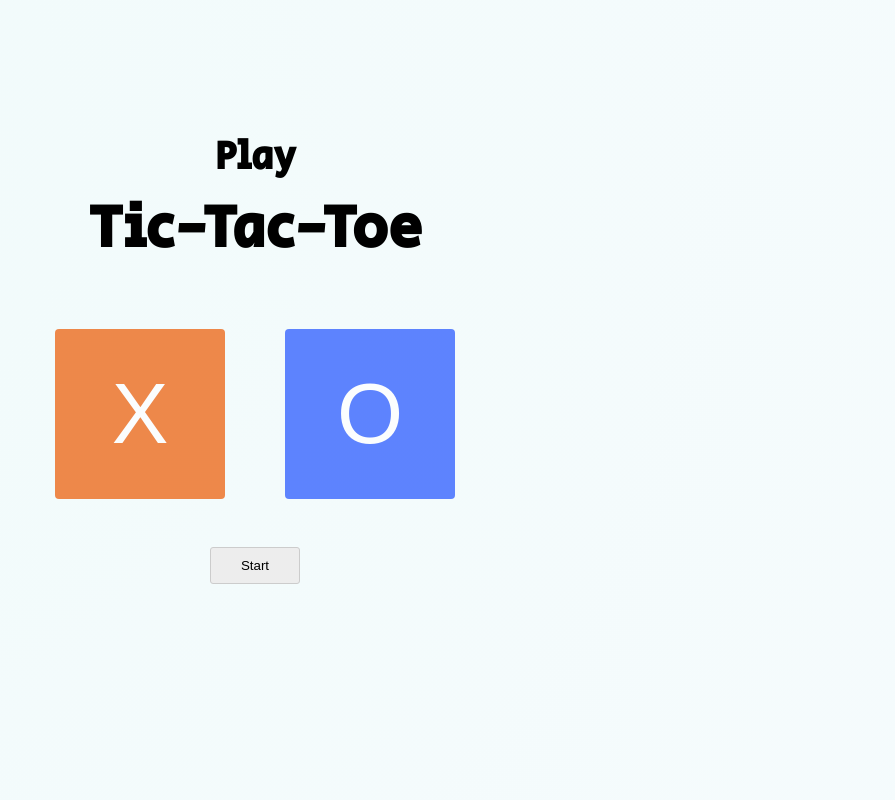
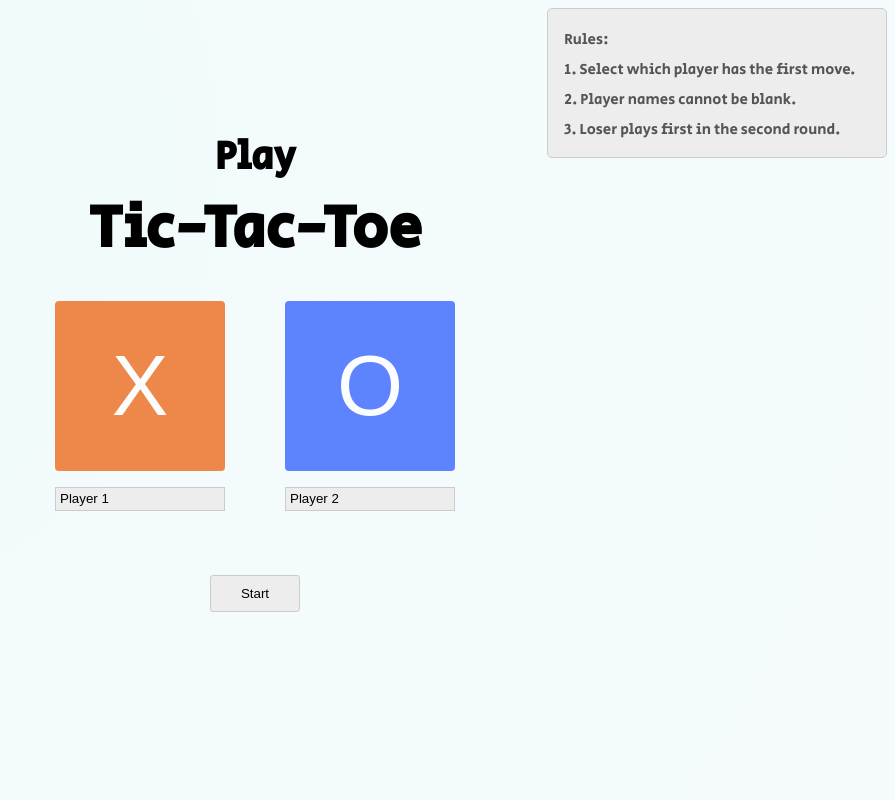
Before and after one commit to ceddah/Tic-Tac-Toe_JS_Project, a plain HTML site: page index.html in a window 1280 px wide. Shown: the top 800 px of the page, without its empty margins (385-1280 px from the left). Drawn offline with Linux system fonts and the light colour scheme.

Commit message:
Changed Notification to Rules

```diff
--- a/index.html
+++ b/index.html
@@ -20,8 +20,11 @@
         <main class="options">
             <button type="button">X</button>
             <button type="button">O</button>
+            <input type="text" name="player1Name" id="player1Name" value="Player 1">
+            <input type="text" name="player1Name" id="player2Name" value="Player 2">
         </main>
         <button type="button" class="game-start">Start</button>
+        <aside class="notification">Rules: <br> 1. Select which player has the first move.<br>2. Player names cannot be blank.<br>3. Loser plays first in the second round.</aside>
     </section>
 
     <section id="game-screen">
@@ -39,7 +42,8 @@
         </div>
         <div class="end-message hidden">
             <span class="victor">Player 2 has won!</span>
-            <button class="reset">Play Again</button>
+            <button class="play-again-btn">Play Again</button>
+            <!-- button -->
         </div>
     </section>
 
```
